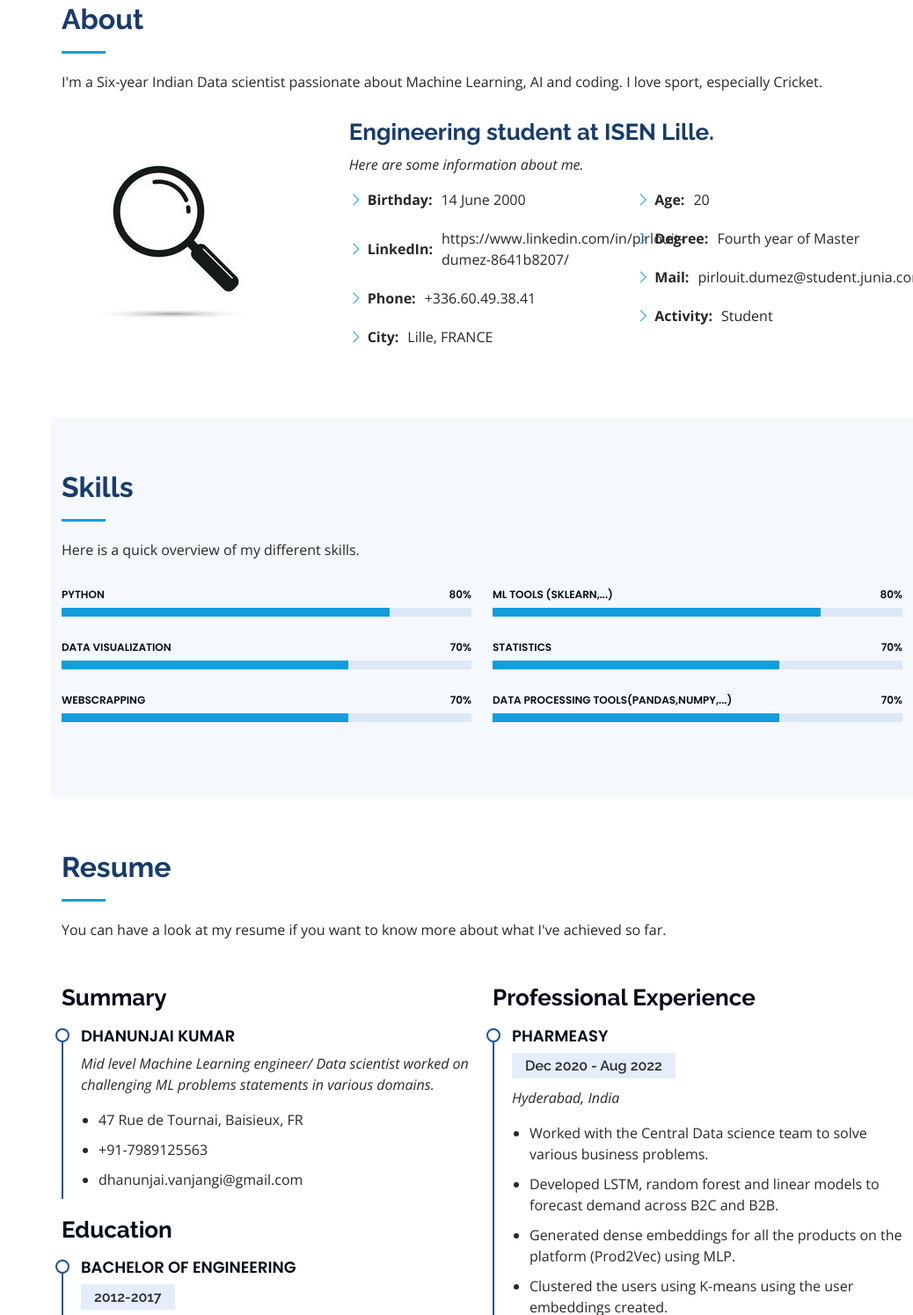
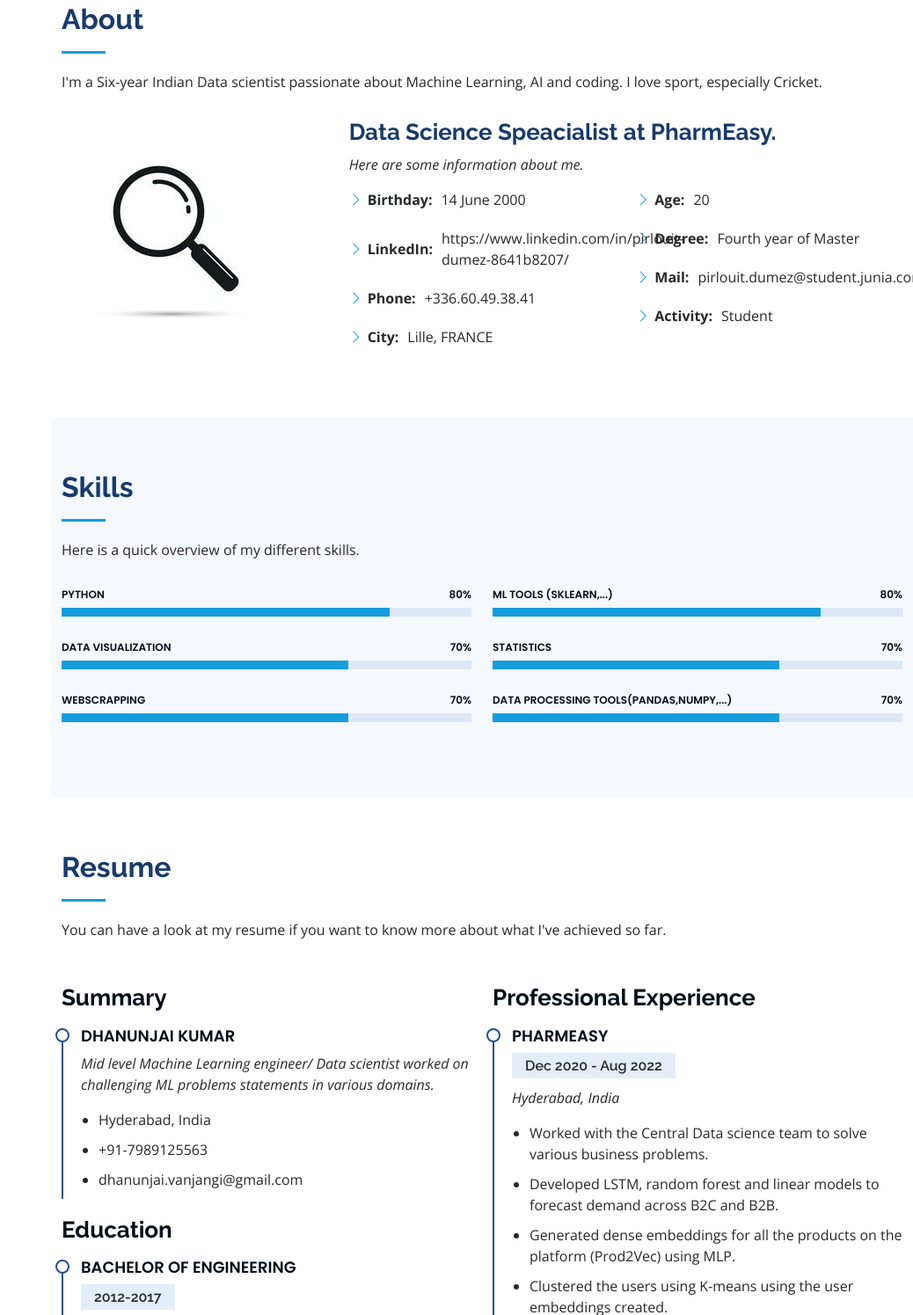
Before and after one commit to Dhanunjaikumar369/Dhanunjai.github.io, a plain HTML site: page index.html in a window 1280 px wide. Shown: the part 857-2352 px from the top of the page at 88% size, without its empty margins (242-1280 px from the left). Drawn offline with nearby package versions, Linux system fonts and the light colour scheme.

Commit message:
"changes"

```diff
--- a/index.html
+++ b/index.html
@@ -88,7 +88,7 @@
             <img src="assets/img/about.jpg" class="img-fluid" alt="">
           </div>
           <div class="col-lg-8 pt-4 pt-lg-0 content" data-aos="fade-left">
-            <h3>Engineering student at ISEN Lille.</h3>
+            <h3>Data Science Speacialist at PharmEasy.</h3>
             <p class="fst-italic">
               Here are some information about me.
 
@@ -209,7 +209,7 @@
               <h4>Dhanunjai Kumar</h4>
               <p><em>Mid level Machine Learning engineer/ Data scientist worked on challenging ML problems statements in various domains.</em></p>
               <ul>
-                <li>47 Rue de Tournai, Baisieux, FR</li>
+                <li>Hyderabad, India</li>
                 <li>+91-7989125563</li>
                 <li>dhanunjai.vanjangi@gmail.com</li>
               </ul>
```
Also changed, not shown: assets/img/profile-img.JPG, 2 other files.
